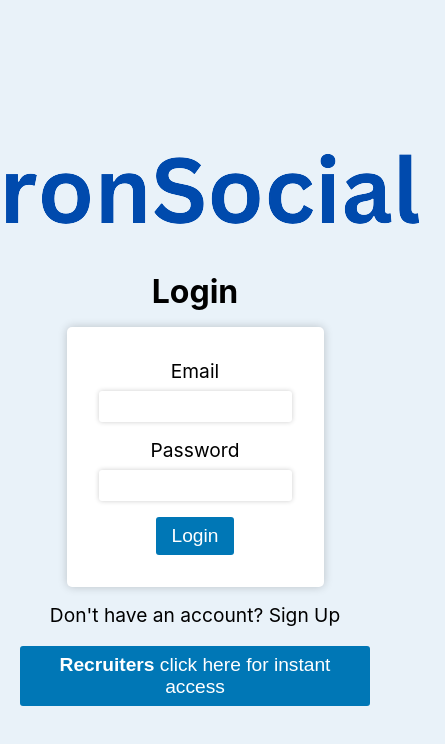
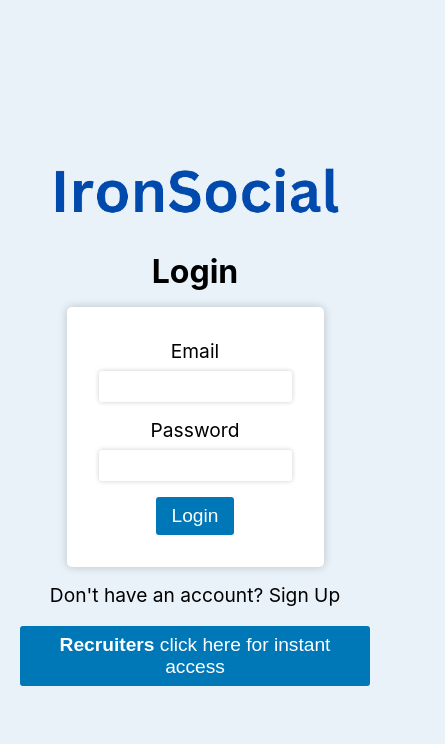
Before and after one commit to JoshuaNogues/IronSocial-FrontEnd, a React (Create React App) app: page / in a window 390 px wide. Shown: the top 744 px of the page, 445 px wide, since content can reach past the window. Built offline with nearby package versions, Linux system fonts and the light colour scheme; no server answers.

Commit message:
adding mobile responsiveness little by little

```diff
--- a/src/index.css
+++ b/src/index.css
@@ -325,7 +325,7 @@ button {
   .profile-container {
     display: flex;
     justify-content: flex-start;
-    width: 300px;
+    /* width: 300px; */
   }
 
   .profile-preview {
@@ -732,5 +732,28 @@ input[type="file"] {
 
 /* Small devices (mobiles, 576px and up) */
 @media only screen and (max-width: 767px) {
-  /* CSS code here */
+  body {
+    overflow-x: hidden;
+  }
+  img {
+    width: 90vw;
+  }
+  .textLogo {
+    width: 320px;
+  }
+  input {
+    background-color: #ffffff;
+  }
+  .post-container {
+    width: 90vw;
+  }
+  .post {
+    width: 88vw;
+  }
+  .profile-preview, .sponsored {
+    display: none;
+  }
+  .Navbar-right {
+    display: flex;
+  }
 }
--- a/src/pages/Login.js
+++ b/src/pages/Login.js
@@ -66,7 +66,7 @@ function HomePage() {
 
   return (
     <div className={"Login " + mode}>
-      <img src={textLogo} alt="Logo" />
+      <img className="textLogo" src={textLogo} alt="Logo" />
       <h1>Login</h1>
       <form onSubmit={handleSubmit}>
         <label>Email</label>
```
